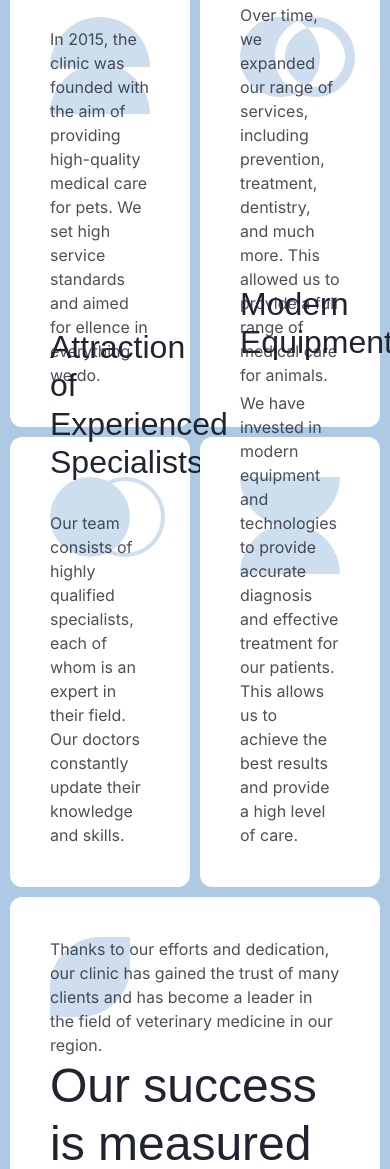
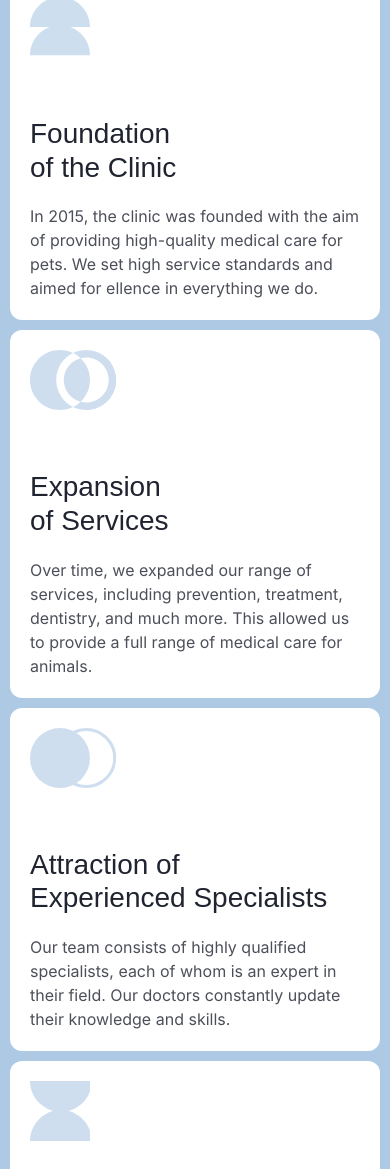
Before and after one commit to vi-notych/pet_wellness, a website: page app/about-us.html in a window 390 px wide. Shown: the part 828-1997 px from the top of the page. Drawn offline with nearby package versions, Linux system fonts and the light colour scheme; files that its build step writes are made by us from their sources; files whose address does not match are found by name.

Commit message:
сделал адаптив about

```diff
--- a/app/about-us.html
+++ b/app/about-us.html
@@ -50,7 +50,7 @@
           <a class="hero__phone" href="tel:+8018026405">
             + 80 180 26 405
           </a>
-          <h1 class="hero__title title ">
+          <h1 class="hero__title title  title-h1">
             Our <br> Growth Story
           </h1>
           <p class="hero__text text">
@@ -64,27 +64,27 @@
 
     <section class="evidence">
       <div class="evidence__item">
-        <h4 class="evidence__subtitle title">
-          Foundation of the Clinic
-        </h4>
+        <h3 class="evidence__subtitle title title-h3">
+          Foundation of&nbspthe&nbspClinic
+        </h3>
         <p class="evidence__text text">
           In 2015, the clinic was founded with the aim of providing high-quality medical care for pets. We set high
           service standards and aimed for ellence in everything we do.
         </p>
       </div>
       <div class="evidence__item">
-        <h4 class="evidence__subtitle title">
-          Expansion of Services
-        </h4>
+        <h3 class="evidence__subtitle title title-h3">
+          Expansion of&nbspServices
+        </h3>
         <p class="evidence__text text">
           Over time, we expanded our range of services, including prevention, treatment, dentistry, and much more.
           This allowed us to provide a full range of medical care for animals.
         </p>
       </div>
       <div class="evidence__item">
-        <h4 class="evidence__subtitle title">
-          Attraction <br> of Experienced Specialists
-        </h4>
+        <h3 class="evidence__subtitle title title-h3">
+          Attraction of Experienced&nbspSpecialists
+        </h3>
         <p class="evidence__text text">
           Our team consists of highly qualified specialists, each of whom is an expert in their field. Our doctors
           constantly
@@ -92,9 +92,9 @@
         </p>
       </div>
       <div class="evidence__item">
-        <h4 class="evidence__subtitle title">
+        <h3 class="evidence__subtitle title title-h3">
           Modern Equipment
-        </h4>
+        </h3>
         <p class="evidence__text text">
           We have invested in modern equipment and technologies to provide accurate diagnosis and effective treatment
           for our
@@ -110,7 +110,7 @@
           leader in the
           field of veterinary medicine in our region.
         </p>
-        <h2 class="mission__title title">
+        <h2 class="mission__title title title-h2">
           Our success is measured by the gratitude and smiles of our satisfied clients and their healthy pets.
         </h2>
       </div>
@@ -119,7 +119,7 @@
     <section class="contacts">
       <div class="contacts__inner">
         <div class="contacts__info">
-          <h2 class="contacts__title title">
+          <h2 class="contacts__title title title-h2">
             Contacts
           </h2>
           <p class="contacts__text text">
--- a/app/scss/_media.scss
+++ b/app/scss/_media.scss
@@ -120,6 +120,36 @@
 
     &__text {
       max-width: 450px;
+    }
+  }
+
+  .evidence {
+    &__item {
+      width: 100%;
+      height: 100%;
+    }
+
+    &__subtitle {
+      margin-top: 120px;
+    }
+
+    &__text {
+      margin-top: 20px;
+    }
+  }
+
+  .mission {
+    &__item {
+      height: 100%;
+    }
+
+    &__title {
+      margin: 120px 0 20px;
+    }
+
+    &__text {
+      order: 1;
+      margin-left: 0;
     }
   }
 }
@@ -259,6 +289,12 @@
   .hero {
     &__inner {
       flex-direction: column;
+    }
+
+    &__inner--about {
+      .hero__img {
+        max-width: 100%;
+      }
     }
 
     &__title {
@@ -499,4 +535,44 @@
       max-width: 100%;
     }
   }
+
+  .evidence {
+    &__item {
+      padding: 20px;
+
+      &::before {
+        top: 20px;
+        left: 20px;
+      }
+
+      &:nth-child(1)::before,
+      &:nth-child(4)::before {
+        height: 60px;
+        width: 60px;
+      }
+
+      &:nth-child(2)::before,
+      &:nth-child(3)::before {
+        height: 60px;
+        width: 86px;
+      }
+    }
+
+    &__subtitle {
+      max-width: 270px;
+    }
+  }
+
+  .mission {
+    &__item {
+      padding: 20px;
+
+      &::before {
+        top: 20px;
+        left: 20px;
+        height: 60px;
+        width: 60px;
+      }
+    }
+  }
 }
--- a/app/scss/style.scss
+++ b/app/scss/style.scss
@@ -517,35 +517,50 @@
     justify-content: flex-end;
 
     &::before {
+      background-size: cover;
+      background-repeat: no-repeat;
       position: absolute;
       left: 40px;
       top: 40px;
     }
 
     &:nth-child(1)::before {
-      content: url(../images/icon/features/1.svg);
+      content: '';
+      background-image: url(../images/icon/features/1.svg);
+      height: 100px;
+      width: 100px;
     }
 
     &:nth-child(2)::before {
-      content: url(../images/icon/features/2.svg);
+      content: '';
+      background-image: url(../images/icon/features/2.svg);
+      height: 80px;
+      width: 115px;
     }
 
     &:nth-child(3)::before {
-      content: url(../images/icon/features/3.svg);
+      content: '';
+      background-image: url(../images/icon/features/3.svg);
+      height: 80px;
+      width: 115px;
     }
 
     &:nth-child(4)::before {
-      content: url(../images/icon/features/4.svg);
+      content: '';
+      background-image: url(../images/icon/features/4.svg);
+      height: 100px;
+      width: 100px;
     }
   }
 
   &__text {
-    max-width: 500px;
+    max-width: 510px;
     margin-top: 30px;
   }
 
   &__subtitle {
     font-size: 32px;
+    max-width: 410px;
   }
 
 }
@@ -565,8 +580,13 @@
     flex-direction: column;
 
     &::before {
-      content: url(../images/icon/features/5.svg);
+      content: '';
+      background-image: url(../images/icon/features/5.svg);
+      background-size: cover;
+      background-repeat: no-repeat;
       position: absolute;
+      height: 80px;
+      width: 80px;
       top: 40px;
       left: 40px;
     }
@@ -665,14 +685,4 @@
 
 
 
-
-
-
-
-
-
-
-
-
-
 @import 'media';
```
Also changed, not shown: css/style.css, 1 other file.
